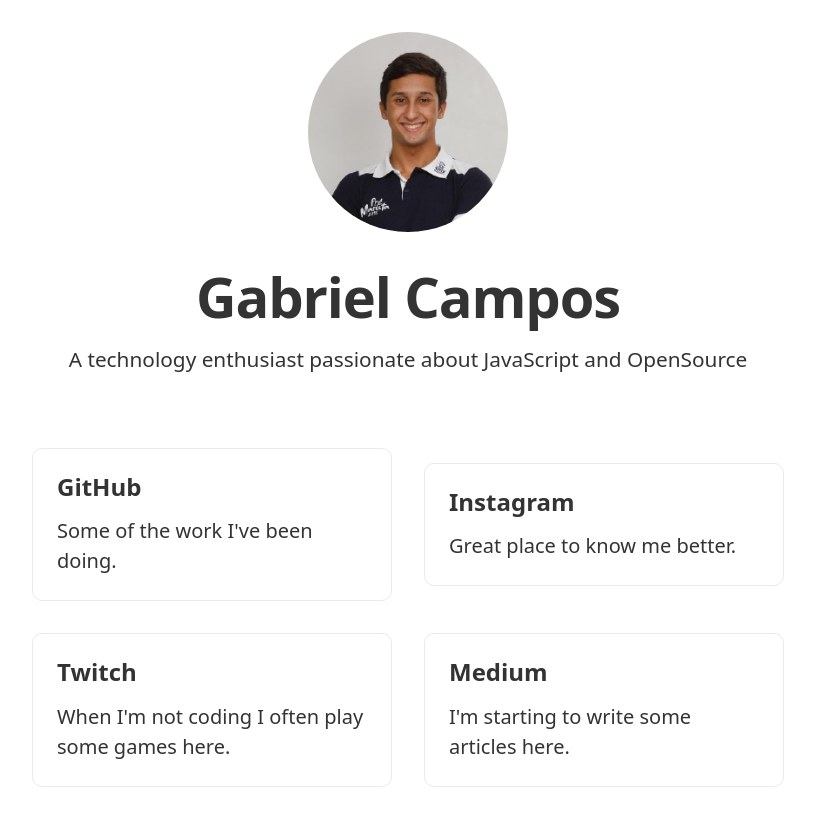
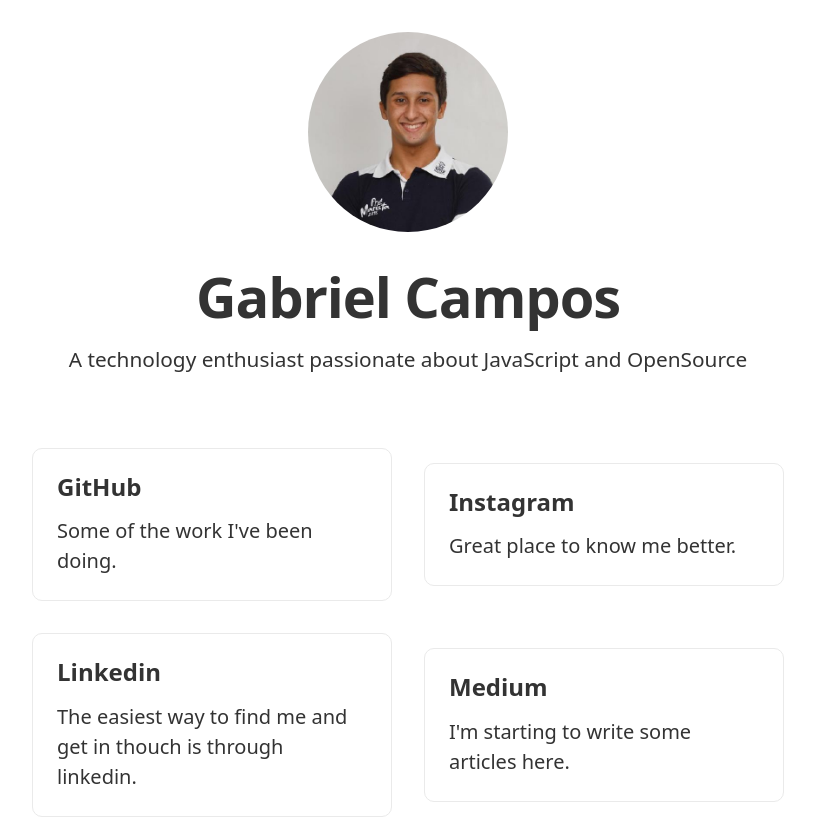
Before and after one commit to gabrielccarvalho/website, a Next.js app: page / in a window 1280 px wide. Shown: the whole page, without its empty margins (232-1047 px from the left). Before the commit the page ends 803 px from the top, so only its background shows below. Built offline with nearby package versions, Linux system fonts and the light colour scheme.

Commit message:
add linkedin

```diff
--- a/src/containers/Grid.tsx
+++ b/src/containers/Grid.tsx
@@ -57,9 +57,9 @@ const CARDS = [
     description: 'Great place to know me better.',
   },
   {
-    name: 'Twitch',
-    link: 'https://www.twitch.tv/overzaoTV',
-    description: 'When I\'m not coding I often play some games here.',
+    name: 'Linkedin',
+    link: 'https://www.linkedin.com/in/gabriel-campos-b7618418a',
+    description: 'The easiest way to find me and get in thouch is through linkedin.',
   },
   {
     name: 'Medium',
```
